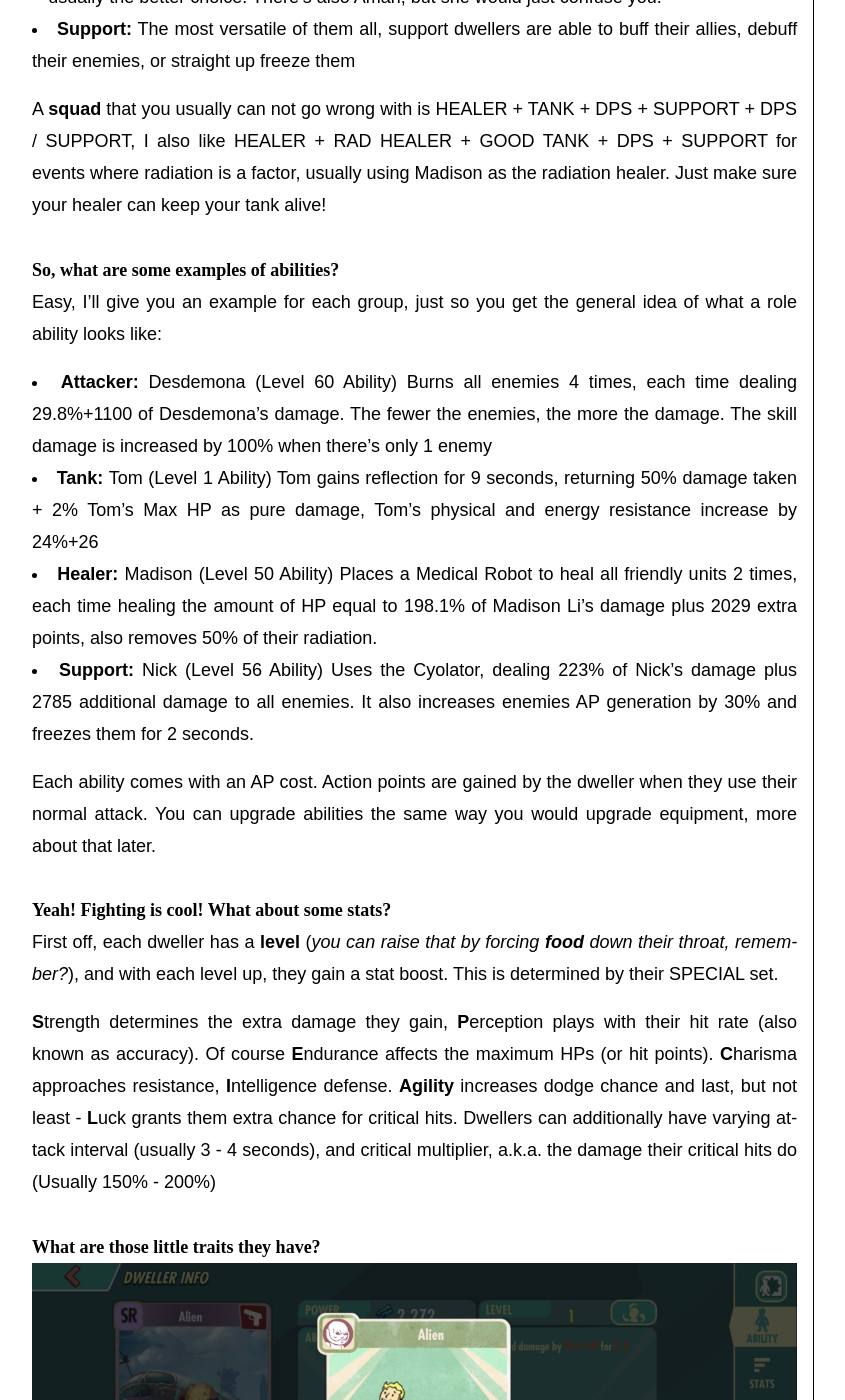
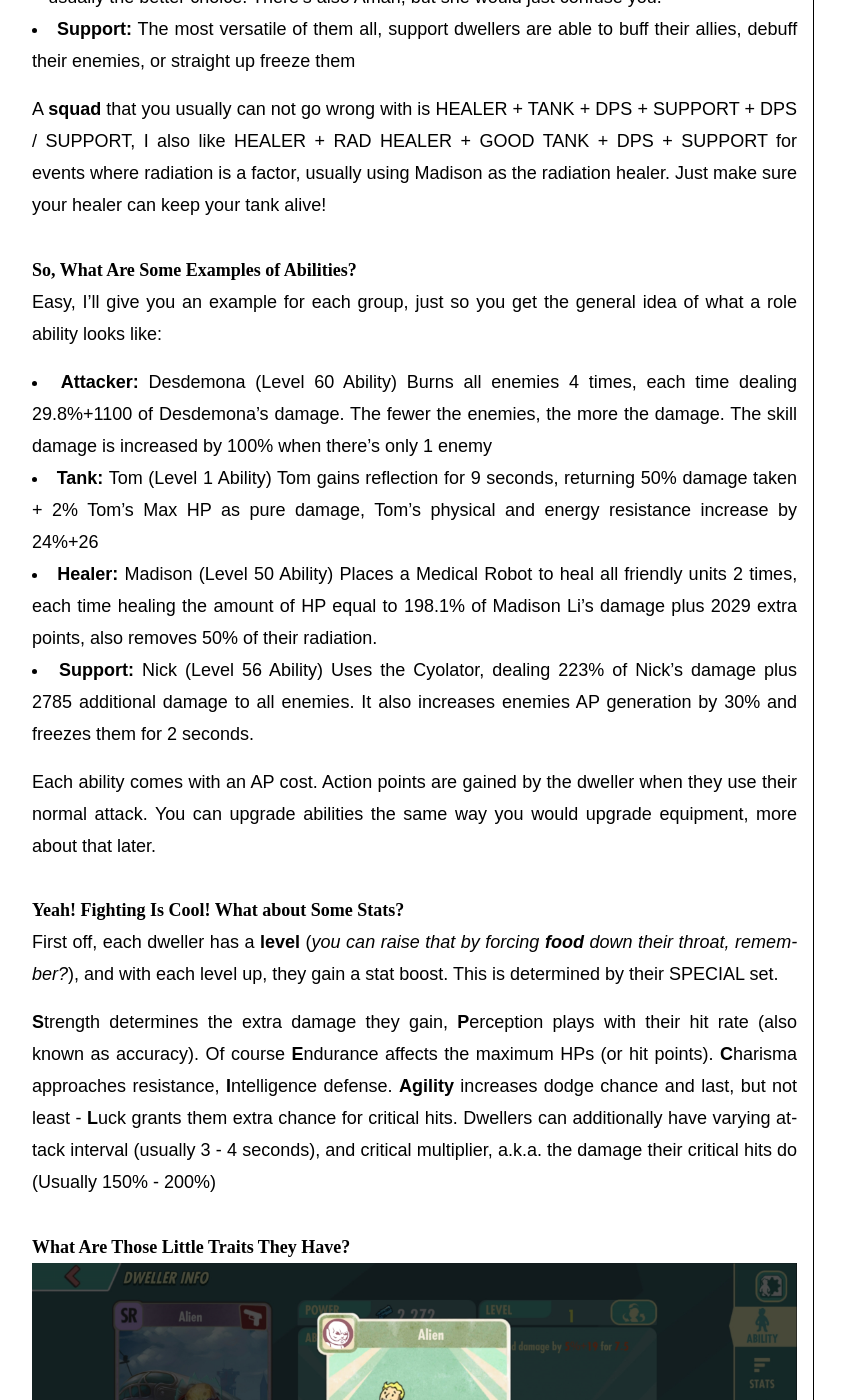
Before and after one commit to morgosus/morgosus.github.io, a Jekyll site: the page built from _posts/gaming/2021-08-13-fallout-shelter-dwellers.md, in a window 1280 px wide and 1400 px high, scrolled down 2827 px. Shown: the whole window, without its empty margins (96-941 px from the left). Built offline with Jekyll 4.4.1, drawn with Linux system fonts in a browser that asks for light colours; some web fonts are replaced; some of the changed text lies outside the part shown.

Commit message:
Fix title case

```diff
--- a/_posts/gaming/2021-08-13-fallout-shelter-dwellers.md
+++ b/_posts/gaming/2021-08-13-fallout-shelter-dwellers.md
@@ -30,7 +30,7 @@ Dwellers come in different shapes and colors, let's talk about the colors:
 5. UR, Ultra rare, kinda glowy purple ones, which are obtainable only through **Ultra Rare Reddeem Tickets** (which you gain through events, limited offers and such, usually in the count of 20 - 40)
   - Currently there's only the V.A.T.S. equipped lone wanderer **Nate** and the **KL-E-O** Assaultron and they cost 400 tickets each
 
-### I also mentioned perks
+### I Also Mentioned Perks
 
 ![A perk](/assets/thm/gaming/foso/perk.jpg)
 
@@ -54,7 +54,7 @@ As with many other games, each of the dwellers has a role to play in the grand s
 
 A **squad** that you usually can not go wrong with is HEALER + TANK + DPS + SUPPORT + DPS / SUPPORT, I also like HEALER + RAD HEALER + GOOD TANK + DPS + SUPPORT for events where radiation is a factor, usually using Madison as the radiation healer. Just make sure your healer can keep your tank alive!
 
-### So, what are some examples of abilities?
+### So, What Are Some Examples of Abilities?
 
 Easy, I'll give you an example for each group, just so you get the general idea of what a role ability looks like:
 
@@ -65,7 +65,7 @@ Easy, I'll give you an example for each group, just so you get the general idea
 
 Each ability comes with an AP cost. Action points are gained by the dweller when they use their normal attack. You can upgrade abilities the same way you would upgrade equipment, more about that later.
 
-## Yeah! Fighting is cool! What about some stats?
+## Yeah! Fighting Is Cool! What about Some Stats?
 
 First off, each dweller has a **level** (*you can raise that by forcing* ***food*** *down their throat, remember?*), and with each
 level up, they gain a stat boost. This is determined by their SPECIAL set.
@@ -76,7 +76,7 @@ defense. **Agility** increases dodge chance and last, but not least - **L**uck g
 hits. Dwellers can additionally have varying attack interval (usually 3 - 4 seconds), and critical multiplier, a.k.a.
 the damage their critical hits do (Usually 150% - 200%)
 
-## What are those little traits they have?
+## What Are Those Little Traits They Have?
 ![A trait](/assets/thm/gaming/foso/trait.jpg)
 
 First off, there's **race**, that determines how well they go with/against other races. Yes, all your characters are... anyways, next we have the **type of damage** - either physical or energy - which each cater to either energy resistance or physical resistance.
@@ -93,7 +93,7 @@ A ~~JAMES~~ Bond grants the character a special bonus if there are more characte
 
 If you have all 5 characters in your squad with the institute bond, they'll get +15% damage to humans, +10% physical damage reduction, as well as some additional bonus damage reduction if they're all full-star (more about stars later)
 
-## Now, how do you upgrade equipment, tools and abilities?
+## Now, How Do You Upgrade Equipment, Tools and Abilities?
 
 ![Tools](/assets/thm/gaming/foso/tools.jpg)
 
@@ -115,7 +115,7 @@ Posters are located within some missions (for example every HARD mission on the
 
 You may also rarely (or when you draw 10 items at a time from any of the pools) get an entire dweller. If you happen to gain that once you already have the dweller, you'll get the equivalent of what it cost to recruit them in the first place (let's say I own Strong and I draw a full Strong, I'll get 80 posters of Strong).
 
-### What happens if you already have a dweller and you gain their posters?
+### What Happens If You Already Have a Dweller, and You Gain Their Posters?
 
 Well, the journey doesn't end with recruitment. Each one of them can be upgraded, that's what we call stars and medals. A SR dweller starts off with 2 stars, an SSR with 3. To upgrade an SSR dweller, which cost you 80 posters, you'll need 100 posters, then 200, then ... oh, you get the idea. Once your dweller reaches 5 stars, you will need promotion certificates in addition to posters. Those are gained mainly from limited events. They're separated based on rarity (Orange Promotion Certificate is used for SSR dwellers and so on).
 
```
Also changed, not shown: other parts of _posts/gaming/2021-08-13-fallout-shelter-dwellers.md (+2 -2 lines), _posts/gaming/2021-08-13-fallout-shelter-base-and-resources.md (+4 -4 lines).
